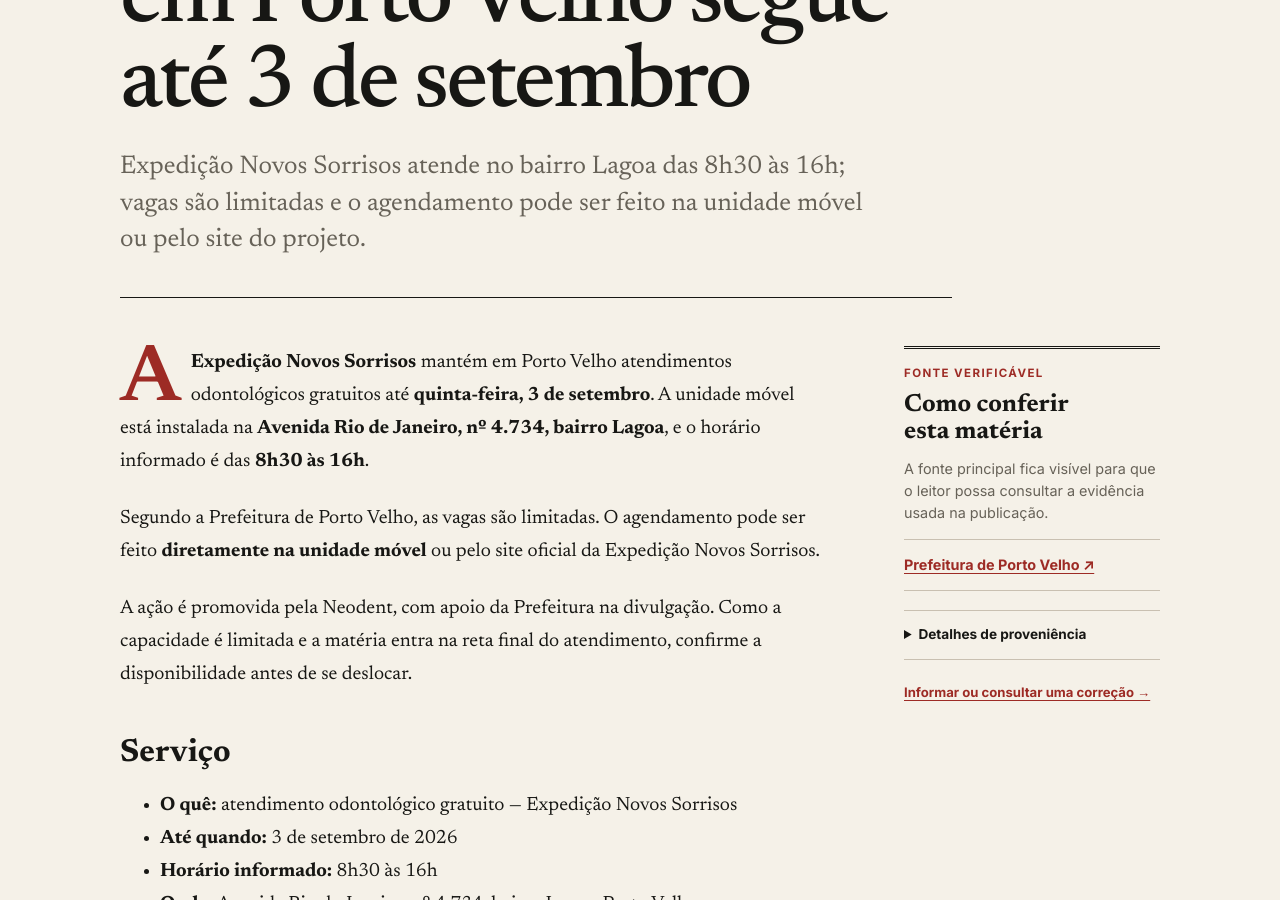
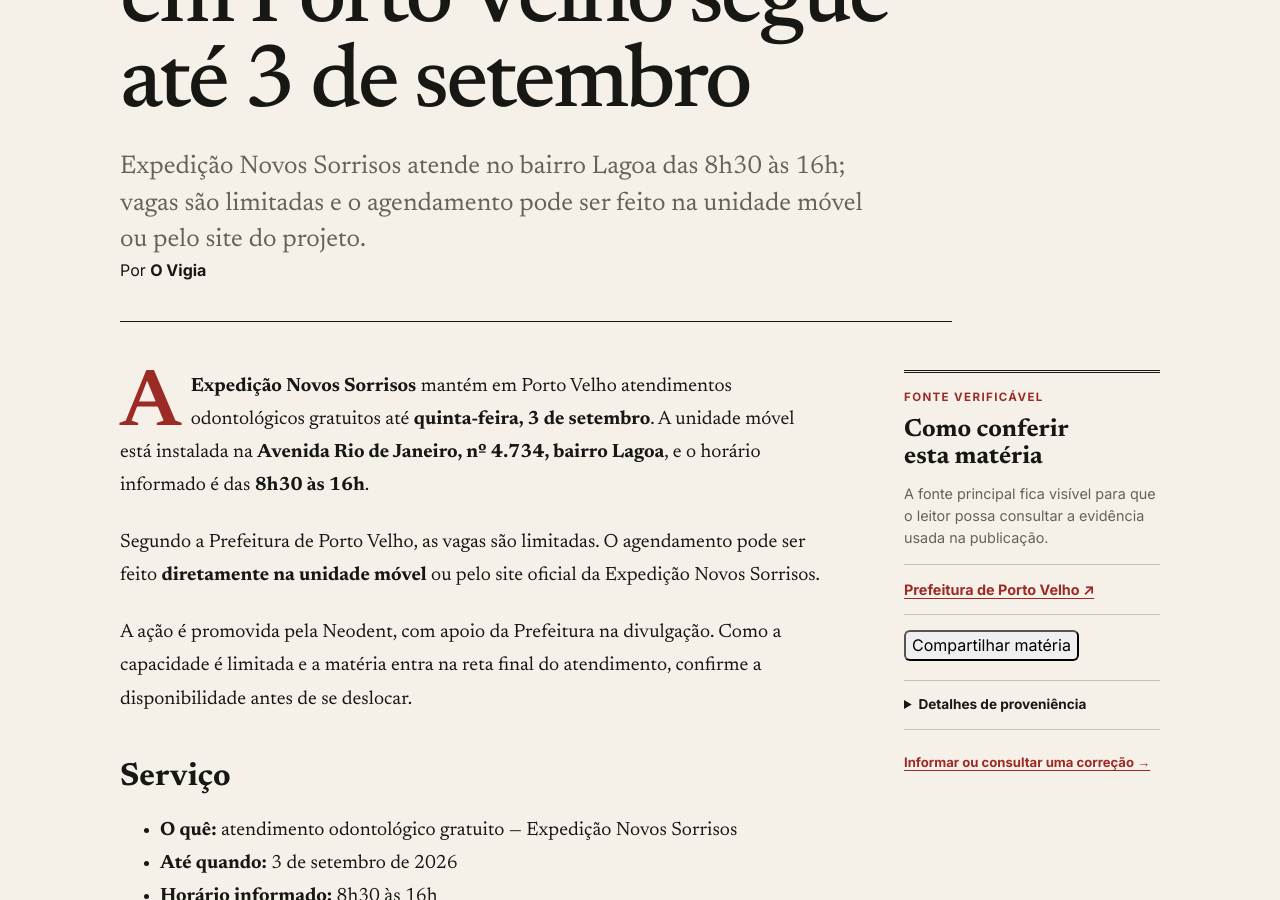
Before and after one commit to ovigialocal/ovigialocal.github.io, a Jekyll site: the page built from _news/porto-velho-novos-sorrisos-2026-09-03.md, in a window 1280 px wide and 900 px high, scrolled down 431 px. Built offline with Jekyll 4.4.1, drawn with Linux system fonts in a browser that asks for light colours.

Commit message:
feat(matéria): add media, byline and sharing contract

```diff
--- a/_layouts/news.html
+++ b/_layouts/news.html
@@ -5,6 +5,7 @@
   <meta name="viewport" content="width=device-width, initial-scale=1.0">
   <title>{{ page.title | escape }} — O Vigia</title>
   <meta name="description" content="{{ page.description | escape }}">
+  <meta name="author" content="O Vigia">
   <link rel="canonical" href="{{ page.url | absolute_url }}">
   <meta property="og:type" content="article">
   <meta property="og:site_name" content="O Vigia">
@@ -13,6 +14,8 @@
   <meta property="og:description" content="{{ page.description | escape }}">
   <meta property="og:url" content="{{ page.url | absolute_url }}">
   <meta property="article:published_time" content="{{ page.published_at | date_to_xmlschema }}">
+  {% if page.updated_at %}<meta property="article:modified_time" content="{{ page.updated_at | date_to_xmlschema }}">{% endif %}
+  {% if page.media_url %}<meta property="og:image" content="{{ page.media_url }}">{% endif %}
   <link rel="stylesheet" href="{{ '/index.css' | relative_url }}">
   <link rel="stylesheet" href="{{ '/article.css' | relative_url }}">
   <link rel="stylesheet" href="{{ '/news-shell.css' | relative_url }}">
@@ -23,8 +26,11 @@
     "headline": {{ page.title | jsonify }},
     "description": {{ page.description | jsonify }},
     "datePublished": {{ page.published_at | date_to_xmlschema | jsonify }},
+    {% if page.updated_at %}"dateModified": {{ page.updated_at | date_to_xmlschema | jsonify }},{% endif %}
     "mainEntityOfPage": {{ page.url | absolute_url | jsonify }},
+    "author": {"@type": "Organization", "name": "O Vigia"},
     "publisher": {"@type": "Organization", "name": "O Vigia", "url": {{ '/' | absolute_url | jsonify }}},
+    {% if page.media_url %}"image": [{{ page.media_url | jsonify }}],{% endif %}
     "isBasedOn": {{ page.source_url | jsonify }}
   }
   </script>
@@ -50,14 +56,27 @@
       <header class="article-header">
         <p class="article-meta">
           <a href="{{ '/' | relative_url }}#editoria-{{ page.category | slugify }}">{{ page.category }}</a>
-          <span aria-hidden="true"> · </span>
-          <span>{{ page.locality }}</span>
-          <span aria-hidden="true"> · </span>
-          <time datetime="{{ page.published_at | date_to_xmlschema }}">{{ page.published_at | date: "%d/%m/%Y · %H:%M" }}</time>
+          <span aria-hidden="true"> · </span><span>{{ page.locality }}</span>
+          <span aria-hidden="true"> · </span><time datetime="{{ page.published_at | date_to_xmlschema }}">{{ page.published_at | date: "%d/%m/%Y · %H:%M" }}</time>
         </p>
         <h1>{{ page.title }}</h1>
         <p class="article-deck">{{ page.description }}</p>
+        <div class="article-byline">
+          <span>Por <strong>O Vigia</strong></span>
+          {% if page.updated_at %}<span>Atualizado em <time datetime="{{ page.updated_at | date_to_xmlschema }}">{{ page.updated_at | date: "%d/%m/%Y · %H:%M" }}</time></span>{% endif %}
+        </div>
       </header>
+
+      {% if page.media_url %}
+        <figure class="article-media">
+          <img src="{{ page.media_url }}" alt="{{ page.media_alt | escape }}" {% if page.media_width %}width="{{ page.media_width }}"{% endif %} {% if page.media_height %}height="{{ page.media_height }}"{% endif %} loading="eager">
+          <figcaption>
+            {% if page.media_caption %}<span>{{ page.media_caption }}</span>{% endif %}
+            {% if page.media_credit %}<span class="media-credit">{{ page.media_credit }}</span>{% endif %}
+            {% if page.media_source_url %}<a href="{{ page.media_source_url }}" rel="noopener noreferrer">Ver origem da mídia ↗</a>{% endif %}
+          </figcaption>
+        </figure>
+      {% endif %}
 
       <div class="article-layout">
         <div class="article-body">{{ content }}</div>
@@ -67,6 +86,8 @@
           <h2>Como conferir esta matéria</h2>
           <p>A fonte principal fica visível para que o leitor possa consultar a evidência usada na publicação.</p>
           <p class="source-primary"><a href="{{ page.source_url }}" rel="noopener noreferrer">{{ page.source_name }} ↗</a></p>
+          <button type="button" class="share-button" data-share-button data-share-title="{{ page.title | escape }}" data-share-url="{{ page.url | absolute_url }}">Compartilhar matéria</button>
+          <p class="share-status" id="share-status" aria-live="polite"></p>
           <details>
             <summary>Detalhes de proveniência</summary>
             <dl class="provenance-list">
@@ -87,30 +108,18 @@
         <div class="related-grid">
           {% for story in related %}
             {% if story.url != page.url and related_count < 3 %}
-              <article>
-                <p class="card-header"><time datetime="{{ story.published_at | date_to_xmlschema }}">{{ story.published_at | date: "%d/%m" }}</time></p>
-                <h3><a href="{{ story.url | relative_url }}">{{ story.title }}</a></h3>
-                <p>{{ story.description }}</p>
-              </article>
+              <article><p class="card-header"><time datetime="{{ story.published_at | date_to_xmlschema }}">{{ story.published_at | date: "%d/%m" }}</time></p><h3><a href="{{ story.url | relative_url }}">{{ story.title }}</a></h3><p>{{ story.description }}</p></article>
               {% assign related_count = related_count | plus: 1 %}
             {% endif %}
           {% endfor %}
         </div>
       </section>
 
-      <footer class="article-footer-nav">
-        <a href="{{ '/' | relative_url }}#editoria-{{ page.category | slugify }}">← Mais em {{ page.category }}</a>
-        <a href="{{ '/metodologia.html' | relative_url }}">Como O Vigia apura →</a>
-      </footer>
+      <footer class="article-footer-nav"><a href="{{ '/' | relative_url }}#editoria-{{ page.category | slugify }}">← Mais em {{ page.category }}</a><a href="{{ '/metodologia.html' | relative_url }}">Como O Vigia apura →</a></footer>
     </article>
   </main>
 
-  <footer>
-    <div class="footer-content">
-      <div class="footer-brand"><strong>O Vigia</strong><span>Jornalismo local em Porto Velho.</span></div>
-      <div class="footer-links"><a href="{{ '/metodologia.html' | relative_url }}">Metodologia</a><a href="{{ '/correcoes.html' | relative_url }}">Correções e erratas</a><a href="{{ '/feed.xml' | relative_url }}">RSS</a></div>
-      <p class="footer-license">© 2026 · Conteúdo sob licença CC BY 4.0.</p>
-    </div>
-  </footer>
+  <footer><div class="footer-content"><div class="footer-brand"><strong>O Vigia</strong><span>Jornalismo local em Porto Velho.</span></div><div class="footer-links"><a href="{{ '/metodologia.html' | relative_url }}">Metodologia</a><a href="{{ '/correcoes.html' | relative_url }}">Correções e erratas</a><a href="{{ '/feed.xml' | relative_url }}">RSS</a></div><p class="footer-license">© 2026 · Conteúdo sob licença CC BY 4.0.</p></div></footer>
+  <script src="{{ '/article-interactions.js' | relative_url }}"></script>
 </body>
 </html>
```
